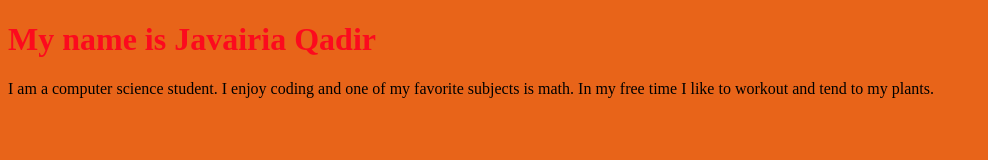
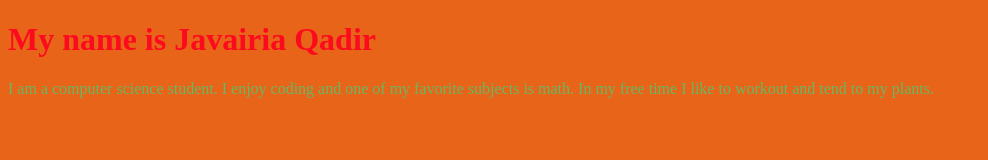
Before and after one commit to jqadir1/jqadir1.github.io, a plain HTML site: page index.html in a window 1280 px wide. Shown: the whole page, without its empty margins (0-988 px from the left). Drawn offline with Linux system fonts and the light colour scheme.

Commit message:
Update index.html
wrong color code

```diff
--- a/index.html
+++ b/index.html
@@ -10,7 +10,7 @@
         color: #FC0A1E;
       }
       p{
-        color: #67B8662;
+        color: #67B862;
       }
     </style>
   </head>
```
